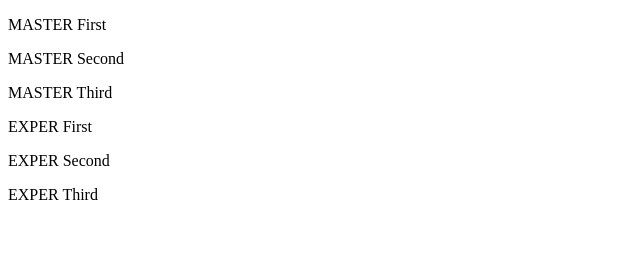
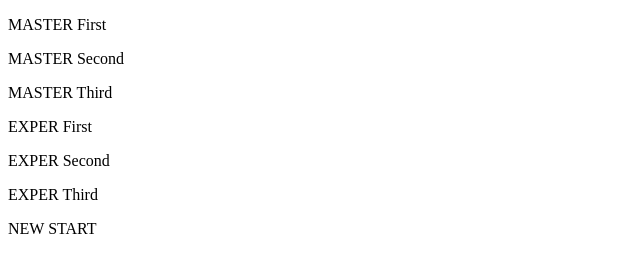
Before and after one commit to mandori20/tutorials, a plain HTML site: page index.html in a window 1280 px wide. Shown: the whole page, without its empty margins (0-640 px from the left). Drawn offline with Linux system fonts and the light colour scheme.

Commit message:
NEW START

```diff
--- a/index.html
+++ b/index.html
@@ -10,5 +10,6 @@
 	<p>EXPER First</p>
 	<p>EXPER Second</p>
 	<p>EXPER Third</p>
+	<p>NEW START</p>
 </body>
 </html>
```
